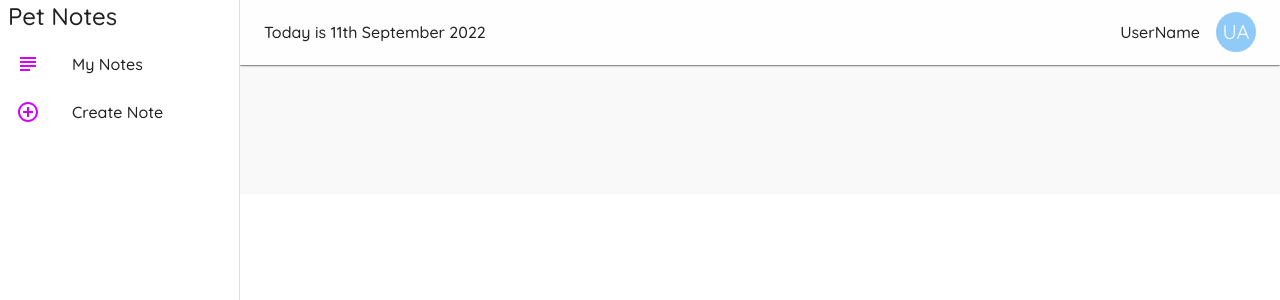
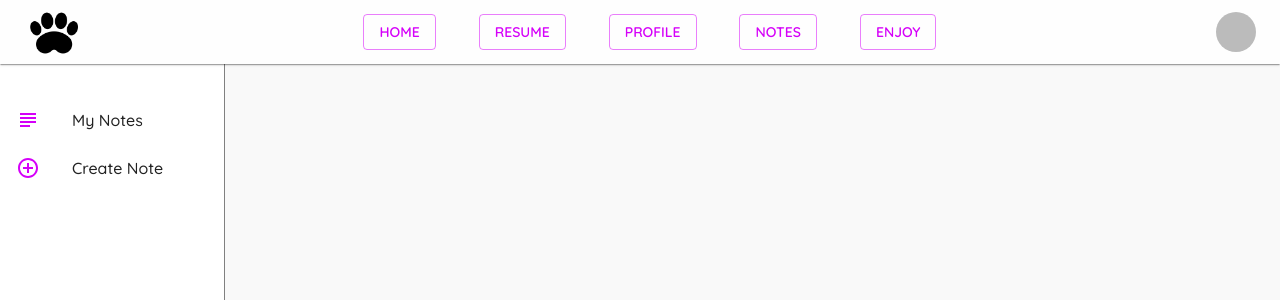
Before and after one commit to Ramil3107/my-pet-project, a React (Create React App) app: page /notes in a window 1280 px wide. Shown: the top 300 px of the page. Built offline with nearby package versions, Linux system fonts and the light colour scheme; no server answers; sample sign-in values are in the browser's storage.

Commit message:
fix notes app bar and drawer

```diff
--- a/src/pages/Notes/Notes.js
+++ b/src/pages/Notes/Notes.js
@@ -1,5 +1,5 @@
 import { AddCircleOutlineOutlined, SubjectOutlined } from "@mui/icons-material"
-import { AppBar, Avatar, Drawer, List, ListItem, ListItemIcon, ListItemText, Toolbar, Typography } from "@mui/material"
+import { AppBar, Avatar, Box, Drawer, List, ListItem, ListItemIcon, ListItemText, Paper, Toolbar, Typography } from "@mui/material"
 import { blue } from "@mui/material/colors"
 import { format } from "date-fns"
 import { useDispatch, useSelector } from "react-redux"
@@ -12,33 +12,17 @@
     page: {
         background: "#f9f9f9",
         width: "100%",
-        padding: 20,
-        paddingTop: 110
-    },
-    drawer: {
-        width: DRAWER_WIDTH
-    },
-    drawerPaper: {
-        width: DRAWER_WIDTH
+        padding: 50,
     },
     root: {
-        display: "flex"
+        display: "flex",
+        minHeight: "100vh"
     },
     active: {
         backgroundColor: "#f4f4f4"
     },
-    appbar: {
-        width: `calc(100% - ${DRAWER_WIDTH}px)`,
-        height: 65
-    },
-    date: {
-        flexGrow: 1
-    },
-    avatar: {
-        marginLeft: 2,
-        backgroundColor: blue[200]
-    }
 }
+
 const sideDrawerItems = [
     {
         text: 'My Notes',
@@ -74,47 +58,20 @@
 
 
     return (
-        <div style={classes.root}>
+        <Box style={classes.root}>
 
-
-            {/* App Bar */}
-
-            <AppBar
-                sx={classes.appbar}
-                elevation={1}
+            <Paper
+                elevation={0}
+                square
+                sx={{
+                    width: 300,
+                    pt: 3,
+                    border: "0.5px grey solid",
+                    borderBottom: "0px",
+                    borderLeft: "0px",
+                    borderTop: "0px"
+                }}
             >
-                <Toolbar>
-                    <Typography sx={classes.date}>
-                        Today is {format(new Date(), "do MMMM Y")}
-                    </Typography>
-                    <Typography>
-                        UserName
-                    </Typography>
-                    <Avatar sx={classes.avatar}>UA</Avatar>
-                </Toolbar>
-            </AppBar>
-
-            {/* Side Drawer */}
-
-            <Drawer
-                sx={{
-                    width: DRAWER_WIDTH,
-                    flexShrink: 0,
-                    '& .MuiDrawer-paper': {
-                        width: DRAWER_WIDTH,
-                        boxSizing: 'border-box',
-                    },
-                }}
-                variant="permanent"
-                anchor="left"
-            >
-
-                <div>
-                    <Typography variant="h5" sx={{ marginLeft: 1 }}>
-                        Pet Notes
-                    </Typography>
-                </div>
-
                 <List>
                     {
                         sideDrawerItems.map(item => (
@@ -131,15 +88,12 @@
                     }
 
                 </List>
-
-            </Drawer>
-
-            {/* Pages */}
+            </Paper>
 
             <div style={classes.page}>
                 <Outlet context={{ onCreateNote, showNotes, onDeleteNote, notes }} />
             </div>
 
-        </div>
+        </Box>
     )
 }
```
